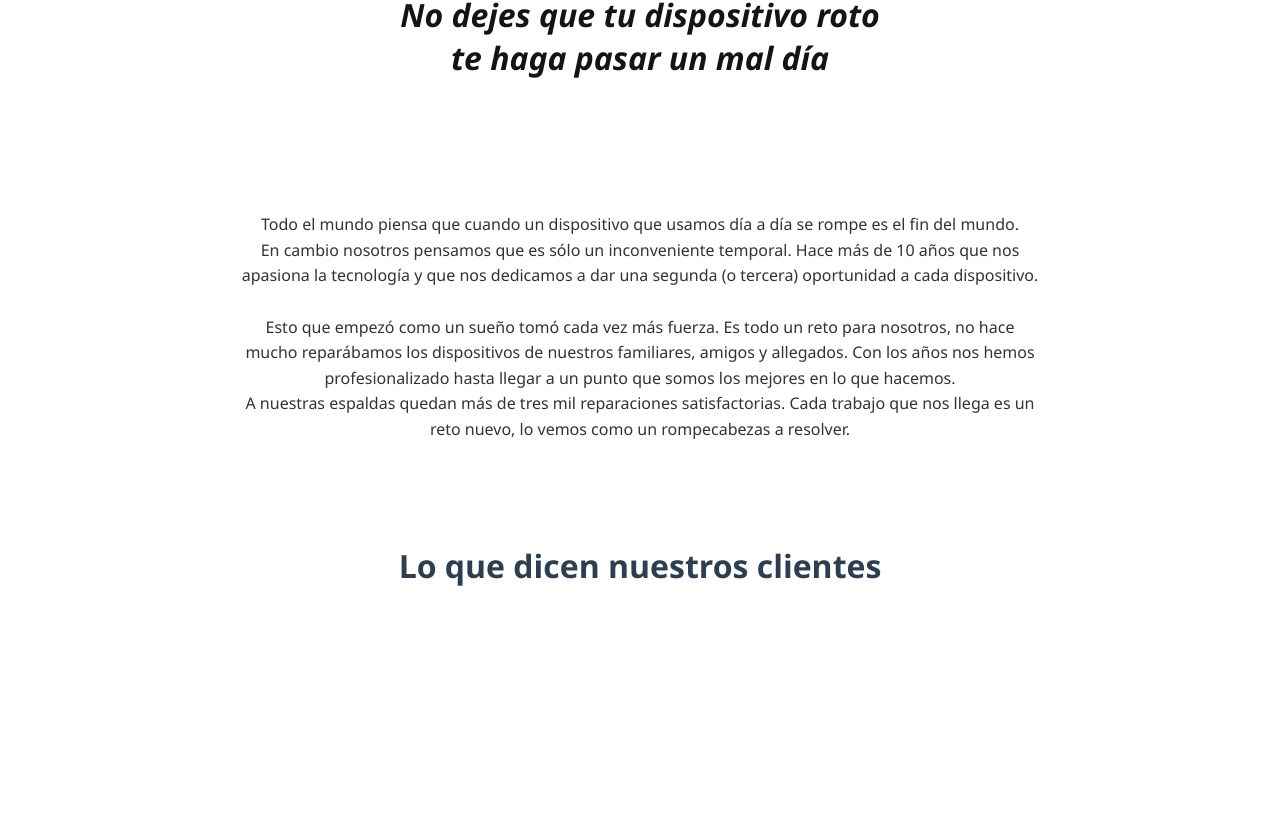
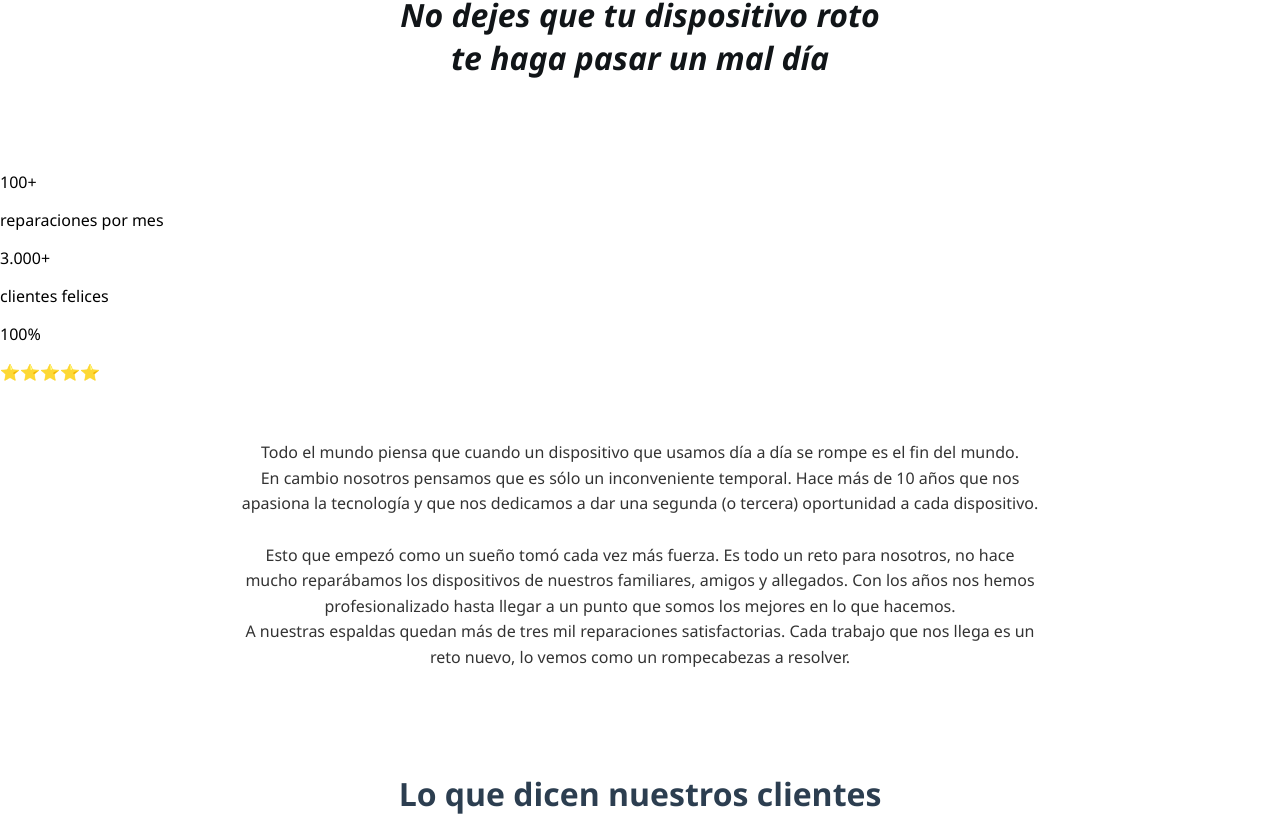
Before and after one commit to gustavo-manzini/Itecs, a React (Vite) app: page /nosotros in a window 1280 px wide. Shown: the part 1583-2398 px from the top of the page. Before the commit the page ends 2170 px from the top, so only its background shows below. Built offline with nearby package versions, Linux system fonts and the light colour scheme.

Commit message:
queda dar estilo en nosotros

```diff
--- a/src/Componentes/Nosotros.jsx
+++ b/src/Componentes/Nosotros.jsx
@@ -14,6 +14,14 @@ const Nosotros = () => {
 
         <section className="mensaje">
             <p>No dejes que tu dispositivo roto <br />te haga pasar un mal día</p>
+        </section>
+        <section className="estadisticas">
+            <div className="numero">100+</div>
+            <p>reparaciones por mes</p>
+            <div className="numero">3.000+</div>
+            <p>clientes felices</p>
+            <div className="numero">100%</div>
+            <p>⭐⭐⭐⭐⭐</p>
         </section>
 
  <section className="descripcion">
```
